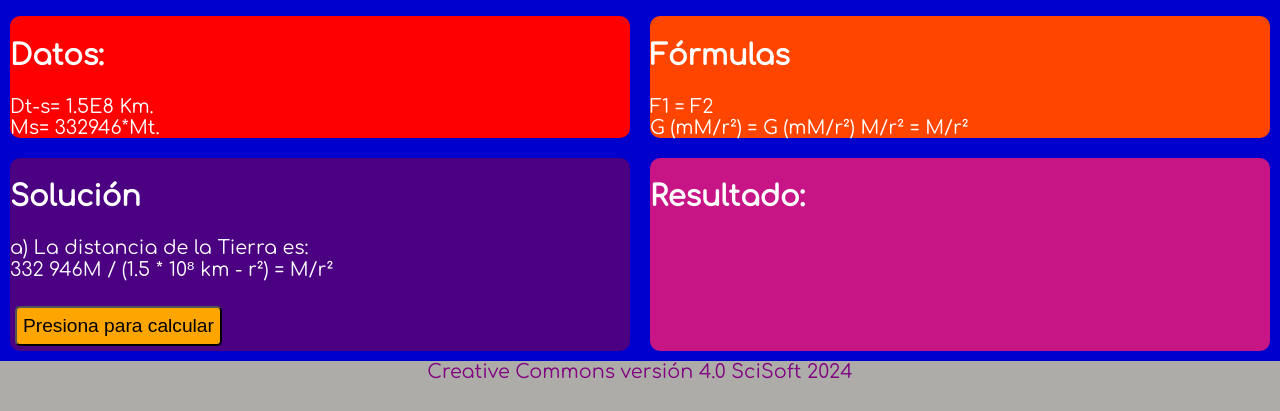
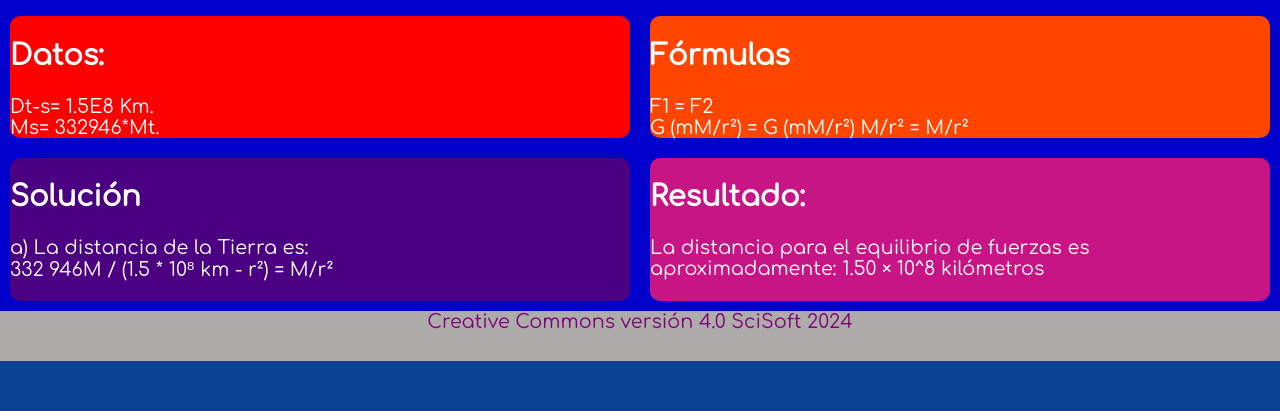
Before and after one commit to M1gu3l25/practica15, a PHP site: page / in a window 1280 px wide. Shown: the part 468-879 px from the top of the page. After the commit the page ends 829 px from the top, so only its background shows below. Run offline with PHP 8.4, Linux system fonts and the light colour scheme.

Commit message:
js a php

```diff
--- a/index.php
+++ b/index.php
@@ -75,17 +75,12 @@ function calcula_densidad() {
         <p>a) La distancia de la Tierra es:<br>
         332 946M / (1.5 * 10⁸ km - r²) = M/r² <br>
         </p>
-        <form method="post" action="">
-          <button type="submit" name="calcular">Presiona para calcular</button>
-        </form>
       </section>
       <section class="resultado">
         <h2>Resultado:</h2>
         <div id="resultadoA">
           <?php
-          if ($_SERVER['REQUEST_METHOD'] === 'POST' && isset($_POST['calcular'])) {
-              echo calcula_densidad();
-          }
+          echo calcula_densidad();
           ?>
         </div>
       </section>
```
